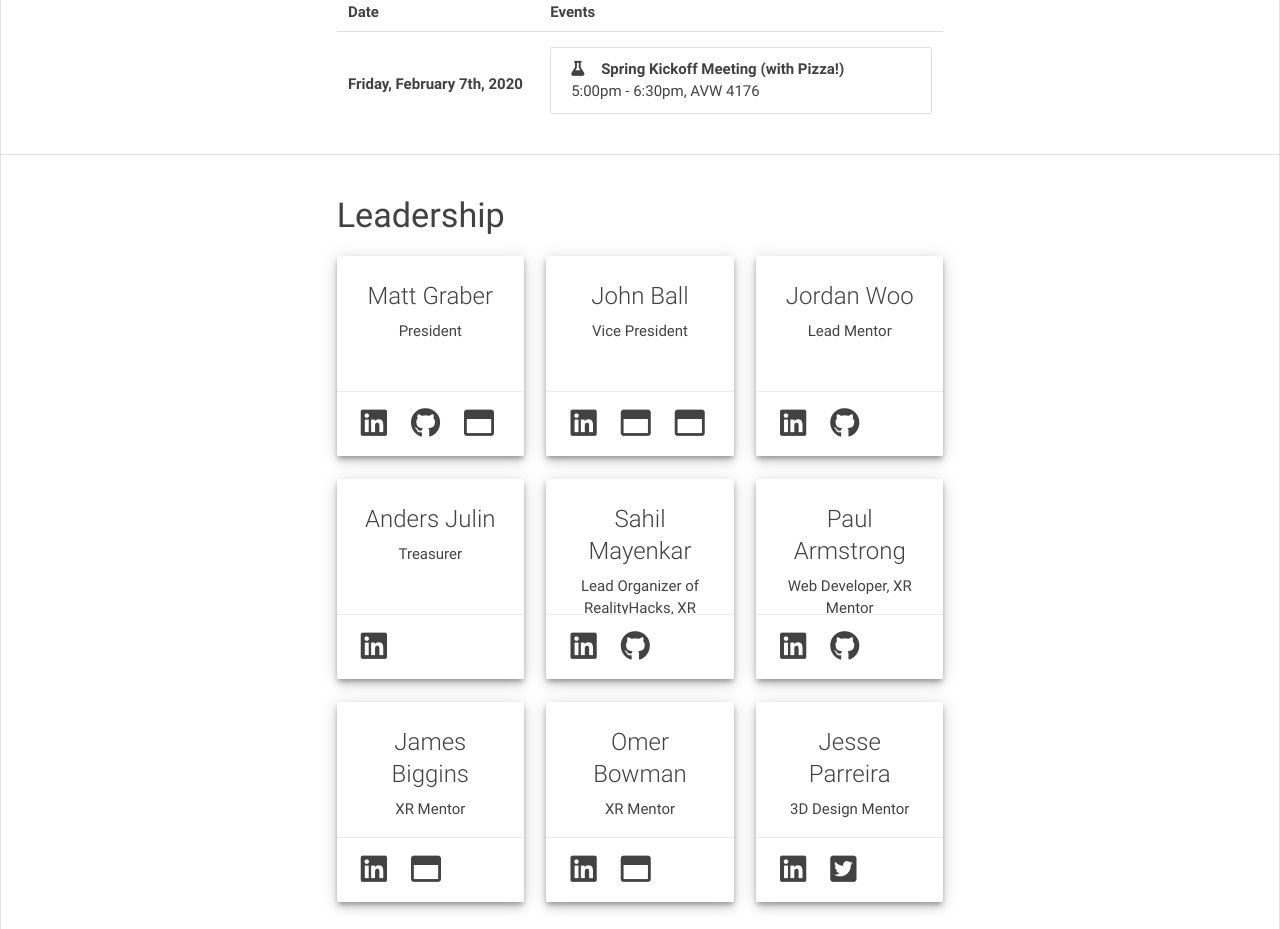
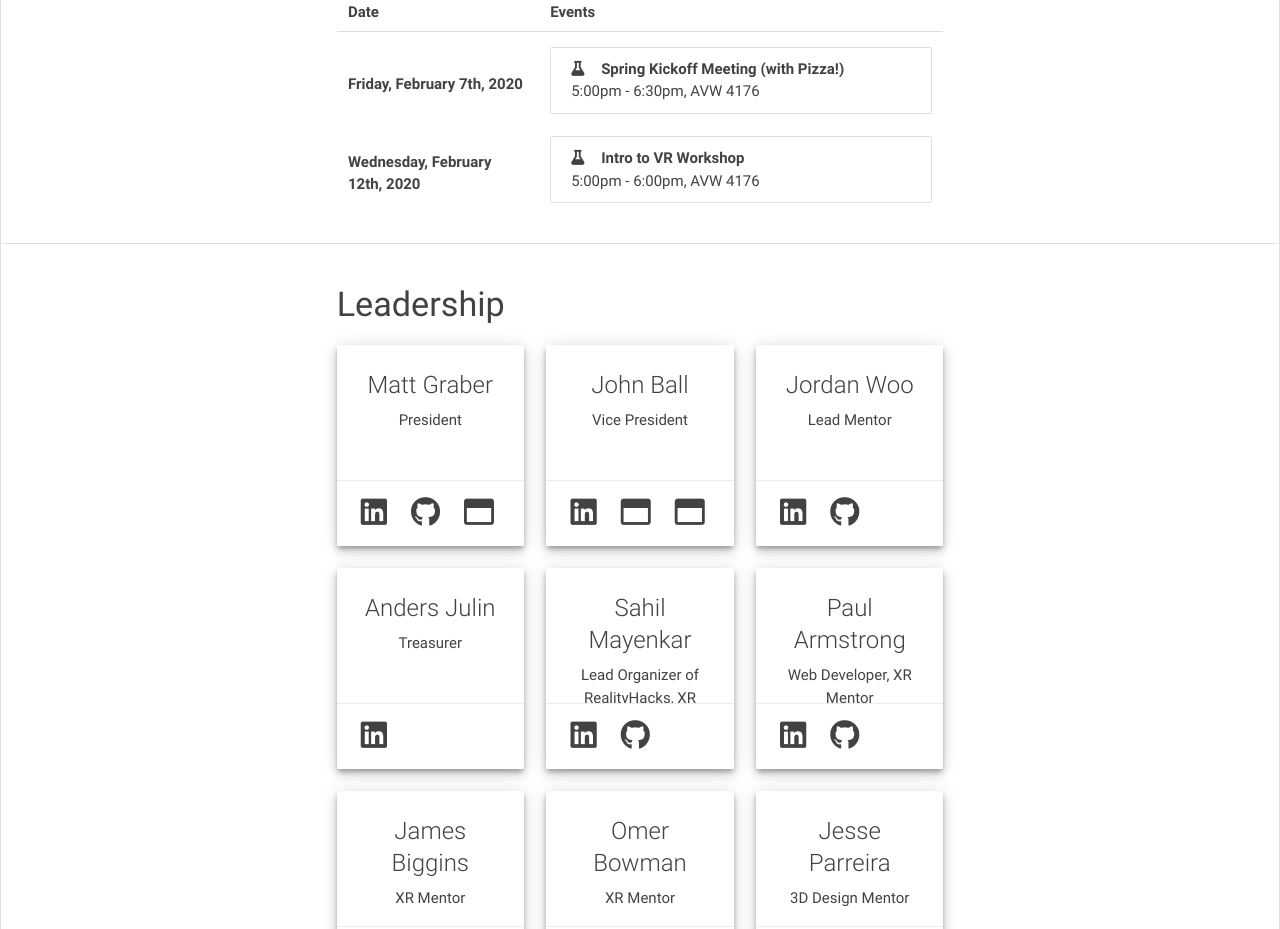
Before and after one commit to umdxrclub/xrc-prev-website, a React (Create React App) app: page / in a window 1280 px wide. Shown: the part 1160-2089 px from the top of the page. Built offline with nearby package versions, Linux system fonts and the light colour scheme.

Commit message:
adding next week's workshop

```diff
--- a/src/XR_CONSTANTS.js
+++ b/src/XR_CONSTANTS.js
@@ -105,5 +105,12 @@ module.exports = Object.freeze({
 			'location' : 'AVW 4176',
 			'fa_icon' : 'fa-flask',
 		},
+		{
+			'name' : 'Intro to VR Workshop',
+			'date' : new Date(2020, 1, 12),
+			'time' : '5:00pm - 6:00pm',
+			'location' : 'AVW 4176',
+			'fa_icon' : 'fa-flask',
+		},
 	],
 });
```
